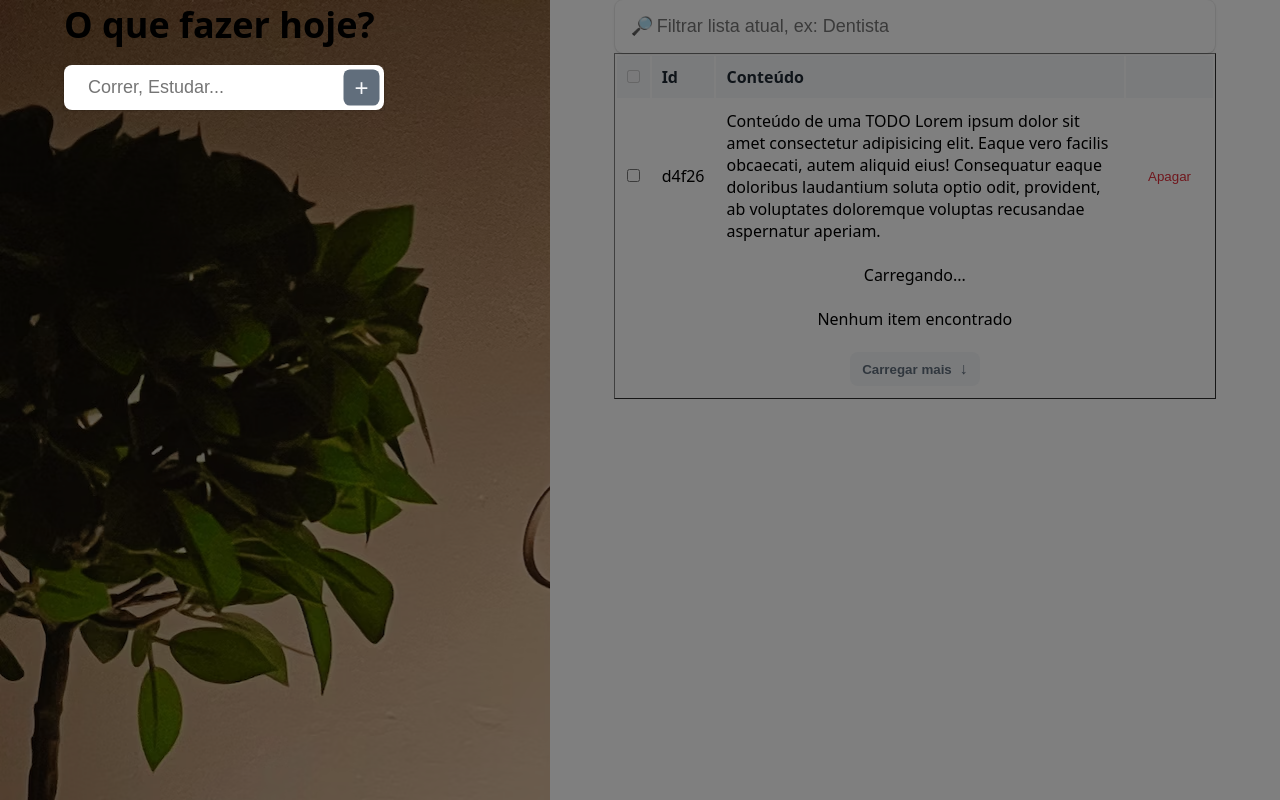
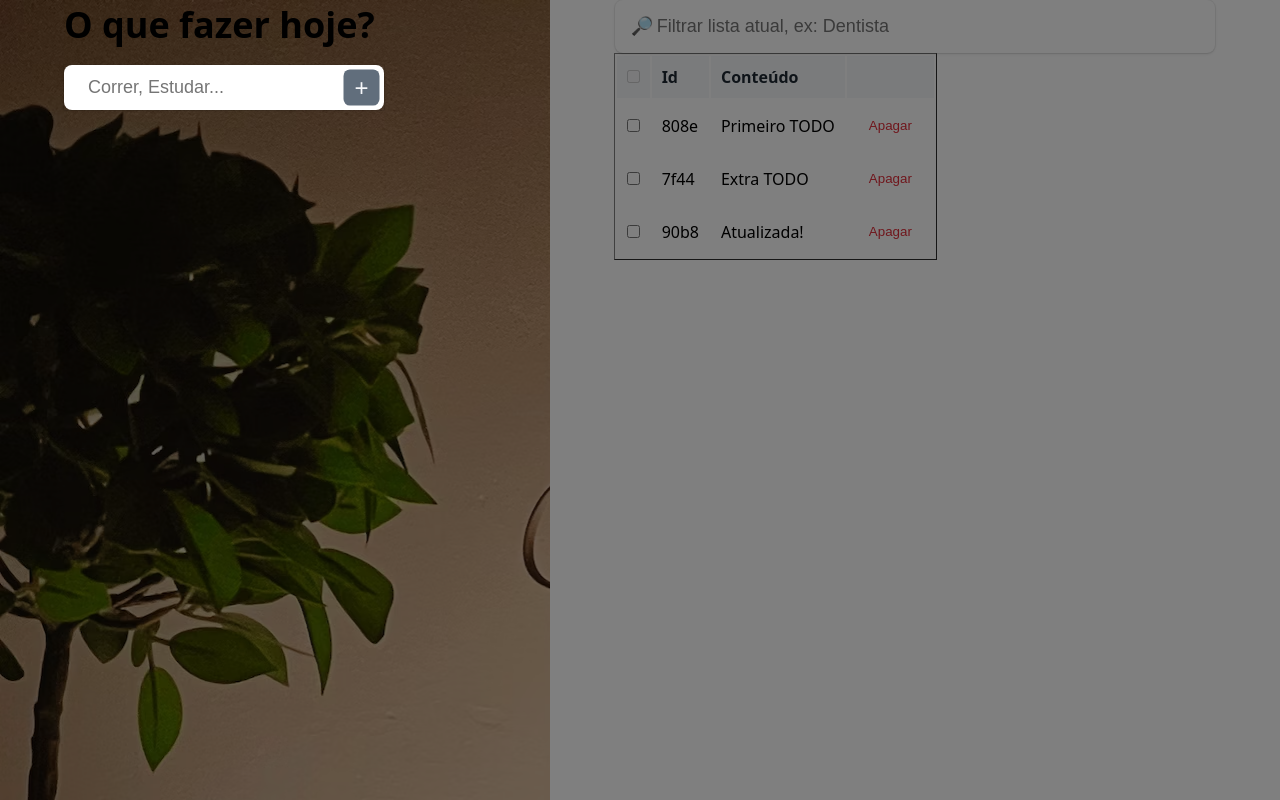
Before and after one commit to felipemarinhodev/crudcomqualidade, a Next.js app: page / in a window 1280 px wide. Built offline with nearby package versions, Linux system fonts and the light colour scheme.

Commit message:
pegando informações dinamicamente

```diff
--- a/pages/index.tsx
+++ b/pages/index.tsx
@@ -2,6 +2,27 @@ import React from "react";
 import { GlobalStyles } from "@ui/theme/GlobalStyles";
 
 const bg = "bg.avif";
+
+const todos = [
+  {
+    id: "808ef14b-0ec1-4d67-81b1-51d4f27e11a7",
+    content: "Primeiro TODO",
+    date: "2023-05-10T03:32:06.841Z",
+    done: false,
+  },
+  {
+    id: "7f449b61-6887-42ea-8708-052af494bd82",
+    content: "Extra TODO",
+    date: "2023-05-10T03:32:06.842Z",
+    done: false,
+  },
+  {
+    id: "90b8b00e-3f0c-4851-8018-0ec3d4130ee6",
+    content: "Atualizada!",
+    date: "2023-05-10T03:32:06.842Z",
+    done: false,
+  },
+];
 
 export default function HomePage() {
   return (
@@ -39,25 +60,22 @@ export default function HomePage() {
               <th />
             </tr>
           </thead>
-
           <tbody>
-            <tr>
+            {todos.map((currentTodo) => {
+              return (
+                <tr key={currentTodo.id}>
                   <td>
                     <input type="checkbox" />
                   </td>
-              <td>d4f26</td>
-              <td>
-                Conteúdo de uma TODO Lorem ipsum dolor sit amet consectetur
-                adipisicing elit. Eaque vero facilis obcaecati, autem aliquid
-                eius! Consequatur eaque doloribus laudantium soluta optio odit,
-                provident, ab voluptates doloremque voluptas recusandae
-                aspernatur aperiam.
-              </td>
+                  <td>{currentTodo.id.substring(0, 4)}</td>
+                  <td>{currentTodo.content}</td>
                   <td align="right">
                     <button data-type="delete">Apagar</button>
                   </td>
                 </tr>
-
+              );
+            })}
+            {/*
             <tr>
               <td colSpan={4} align="center" style={{ textAlign: "center" }}>
                 Carregando...
@@ -85,7 +103,7 @@ export default function HomePage() {
                   </span>
                 </button>
               </td>
-            </tr>
+            </tr> */}
           </tbody>
         </table>
       </section>
```
Lines whose indentation alone changed are shown as unchanged.
